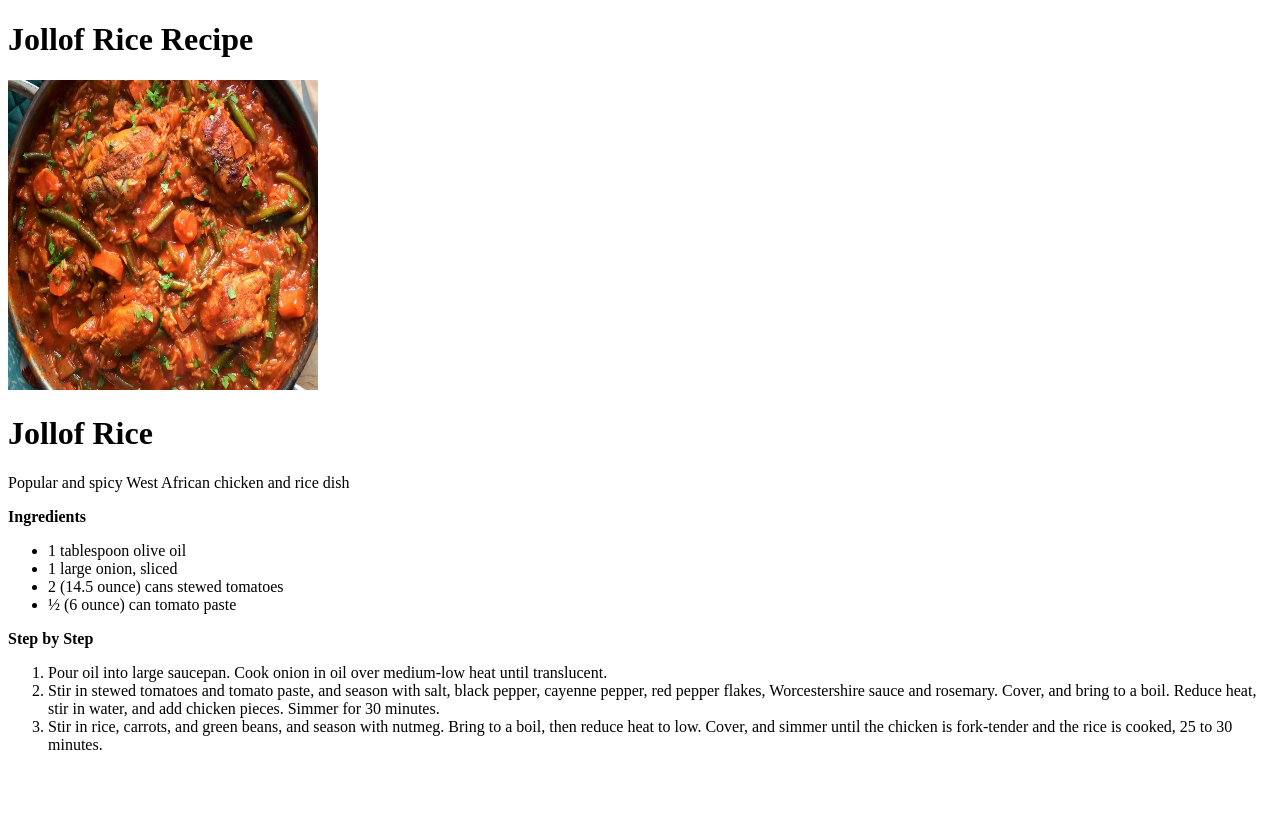
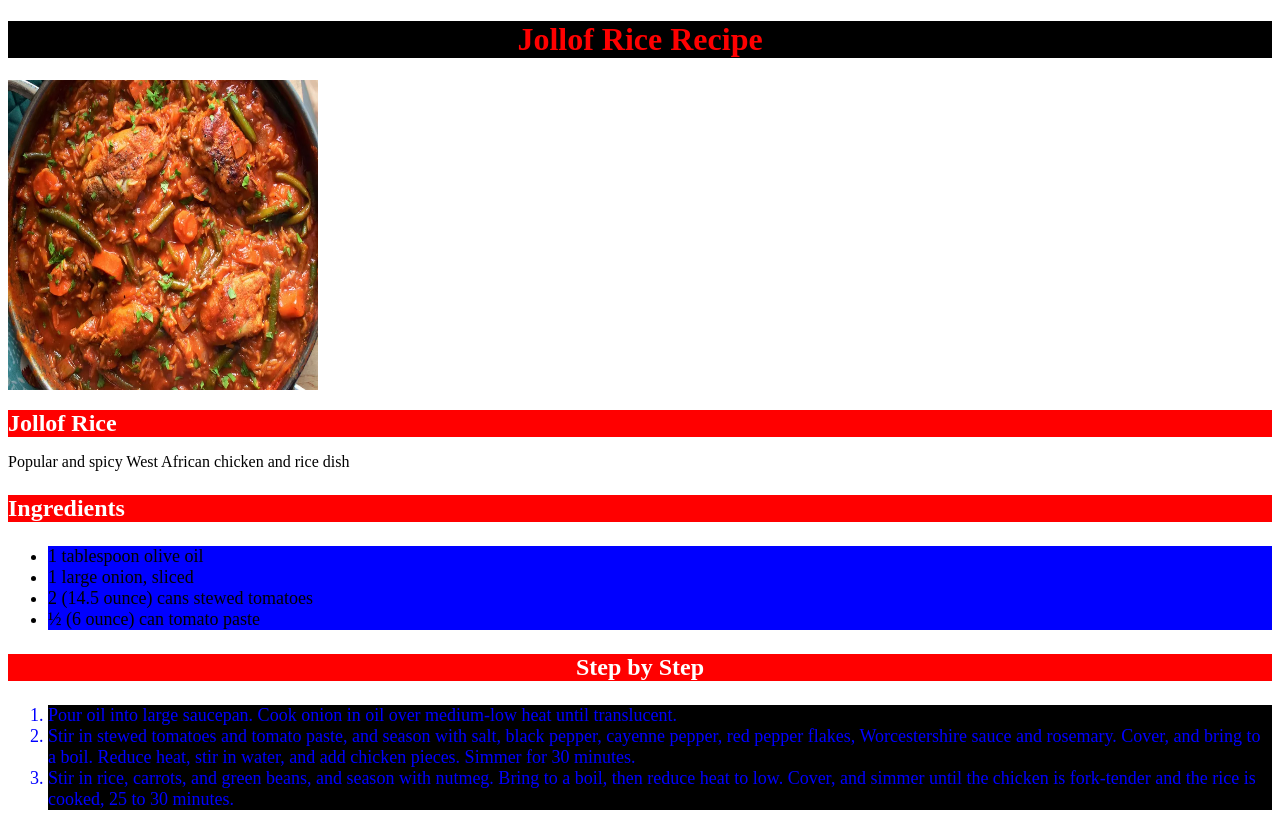
Before and after one commit to AMDA004/odin-recipes, a plain HTML site: page recipes/jollofrice.html in a window 1280 px wide. Before the commit the page ends 800 px from the top, so only its background shows below. Drawn offline with Linux system fonts and the light colour scheme.

Commit message:
Added styling to recipe pages

```diff
--- a/recipes/jollofrice.html
+++ b/recipes/jollofrice.html
@@ -3,21 +3,22 @@
 <head>
     <meta charset="UTF-8">
     <meta name="viewport" content="width=device-width, initial-scale=1.0">
+    <link rel="stylesheet" href="../styles.css">
     <title>Document</title>
 </head>
 <body>
-    <h1>Jollof Rice Recipe</h1>
+    <h1 class="recipe-name">Jollof Rice Recipe</h1>
     <img src="../images/67061-Jollof-Rice-Kim-4x3-1-81d36d6f6d7c4c3b883be209196b2288.webp" alt="Picture of Jollof Rice" width="310" height="310">
-    <h1>Jollof Rice</h1>
-    <p>Popular and spicy West African chicken and rice dish</p>
-    <p><b>Ingredients</b></p>
+    <h1 class="recipe-header">Jollof Rice</h1>
+    <p class="recipe-desc">Popular and spicy West African chicken and rice dish</p>
+    <p class="recipe-ingredients"><b>Ingredients</b></p>
     <ul>
         <li>1 tablespoon olive oil</li>
         <li>1 large onion, sliced</li>
         <li>2 (14.5 ounce) cans stewed tomatoes</li>
         <li>½ (6 ounce) can tomato paste</li>
     </ul>
-    <p><b>Step by Step</b></p>
+    <p class="recipe-ingredients recipe-stepbystep"><b>Step by Step</b></p>
     <ol>
         <li>Pour oil into large saucepan. Cook onion in oil over medium-low heat until translucent.</li>
         <li>Stir in stewed tomatoes and tomato paste, and season with salt, black pepper, cayenne pepper, red pepper flakes, Worcestershire sauce and rosemary. Cover, and bring to a boil. Reduce heat, stir in water, and add chicken pieces. Simmer for 30 minutes.</li>
--- /dev/null
+++ b/styles.css
@@ -0,0 +1,29 @@
+.recipe-name{
+    background-color: black;
+    color: red;
+    font-size: 32px;
+    font-weight: bold;
+    text-align: center;
+}
+
+.recipe-header, .recipe-ingredients{
+    background-color: red;
+    color: white;
+    font-size: 24px;
+}
+
+.recipe-ingredients.recipe-stepbystep{
+    text-align: center
+}
+
+ul li{
+    background-color: blue;
+    color: black;
+    font-size: 18px;
+}
+
+ol li{
+    background-color: black;
+    color: blue;
+    font-size: 18px;
+}
```
Also changed, not shown: recipes/lasagna.html (+6 -5 lines).
